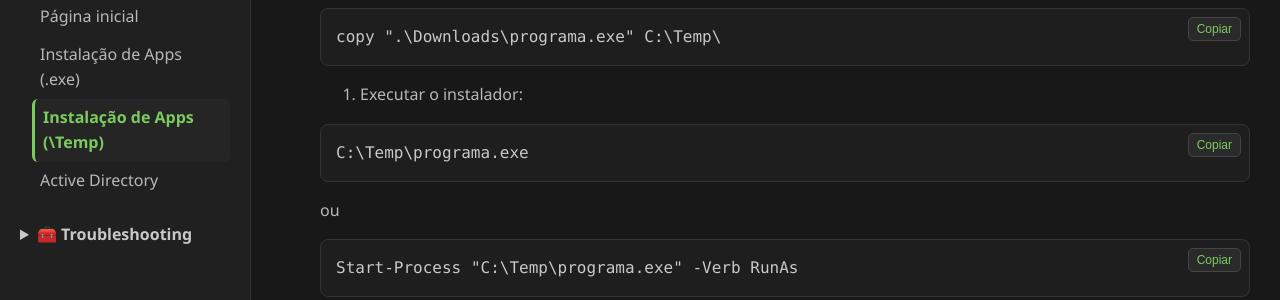
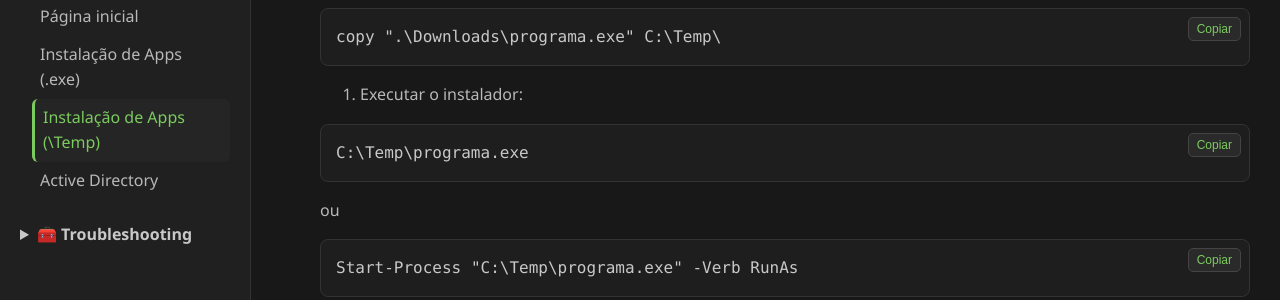
Before and after one commit to joaopedros111/ninja-linux, a Jekyll site: the page built from windows/instalacao-via-temp.md, in a window 1280 px wide. Shown: the part 517-817 px from the top of the page. Built offline with Jekyll 4.4.1, drawn with Linux system fonts in a browser that asks for light colours.

Commit message:
Ajuste do style

```diff
--- a/assets/css/style.css
+++ b/assets/css/style.css
@@ -11,8 +11,8 @@
 body {
   margin: 0;
   font-family: "Segoe UI", Arial, sans-serif;
-  background: #181818;
-  color: #b8b8b8;
+  background: var(--bg-principal);
+  color: var(--texto);
   line-height: 1.6;
 }
 
@@ -22,13 +22,13 @@
   left: 0;
   width: 250px;
   height: 100vh;
-  background: #202020;
-  border-right: 1px solid #333;
+  background: var(--bg-secundario);
+  border-right: 1px solid var(--borda);
 }
 
 .sidebar-header {
   padding: 20px;
-  border-bottom: 1px solid #333;
+  border-bottom: 1px solid var(--borda);
   background: #1c1c1c;
 }
 
@@ -46,7 +46,7 @@
 
 .sidebar a {
   display: block;
-  color: #b8b8b8;
+  color: var(--texto);
   text-decoration: none;
   padding: 6px 8px;
   border-radius: 6px;
@@ -54,14 +54,13 @@
 
 .sidebar a:hover {
   background: #2a2a2a;
-  color: #7CCB5E;
+  color: var(--verde-ninja);
 }
 
 .sidebar a.active {
   background: #252525;
-  color: #7CCB5E;
-  font-weight: bold;
-  border-left: 3px solid #7CCB5E;
+  color: var(--verde-ninja);
+  border-left: 3px solid var(--verde-ninja);
 }
 
 details {
@@ -98,13 +97,18 @@
     color: white;
 }
 
+main a {
+    color: var(--verde-ninja);
+}
+
 pre {
-  background: #222;
+  position: relative;
+  background: #1e1e1e;
   color: #c8c8c8;
   padding: 15px;
   border-radius: 8px;
   overflow-x: auto;
-  border: 1px solid #333;
+  border: 1px solid var(--borda);
 }
 
 pre code {
@@ -114,24 +118,6 @@
 
 code {
   font-family: Consolas, monospace;
-}
-
-.sidebar a.active {
-    color: var(--verde-ninja);
-    border-left: 3px solid var(--verde-ninja);
-}
-
-main a {
-    color: var(--verde-ninja);
-}
-
-pre {
-    position: relative;
-    background: #1e1e1e;
-    border: 1px solid #333;
-    border-radius: 8px;
-    padding: 15px;
-    overflow-x: auto;
 }
 
 .copy-btn {
@@ -180,21 +166,6 @@
     margin-top: 0;
     margin-bottom: 8px;
     color: var(--texto-claro);
-}
-
-.card p {
-    margin: 0;
-    color: #9ca3af;
-}
-
-.card:hover {
-    transform: translateY(-4px);
-    box-shadow: 0 6px 18px rgba(0,0,0,0.35);
-}
-
-.card h3 {
-    margin-top: 0;
-    margin-bottom: 8px;
 }
 
 .card p {
```
